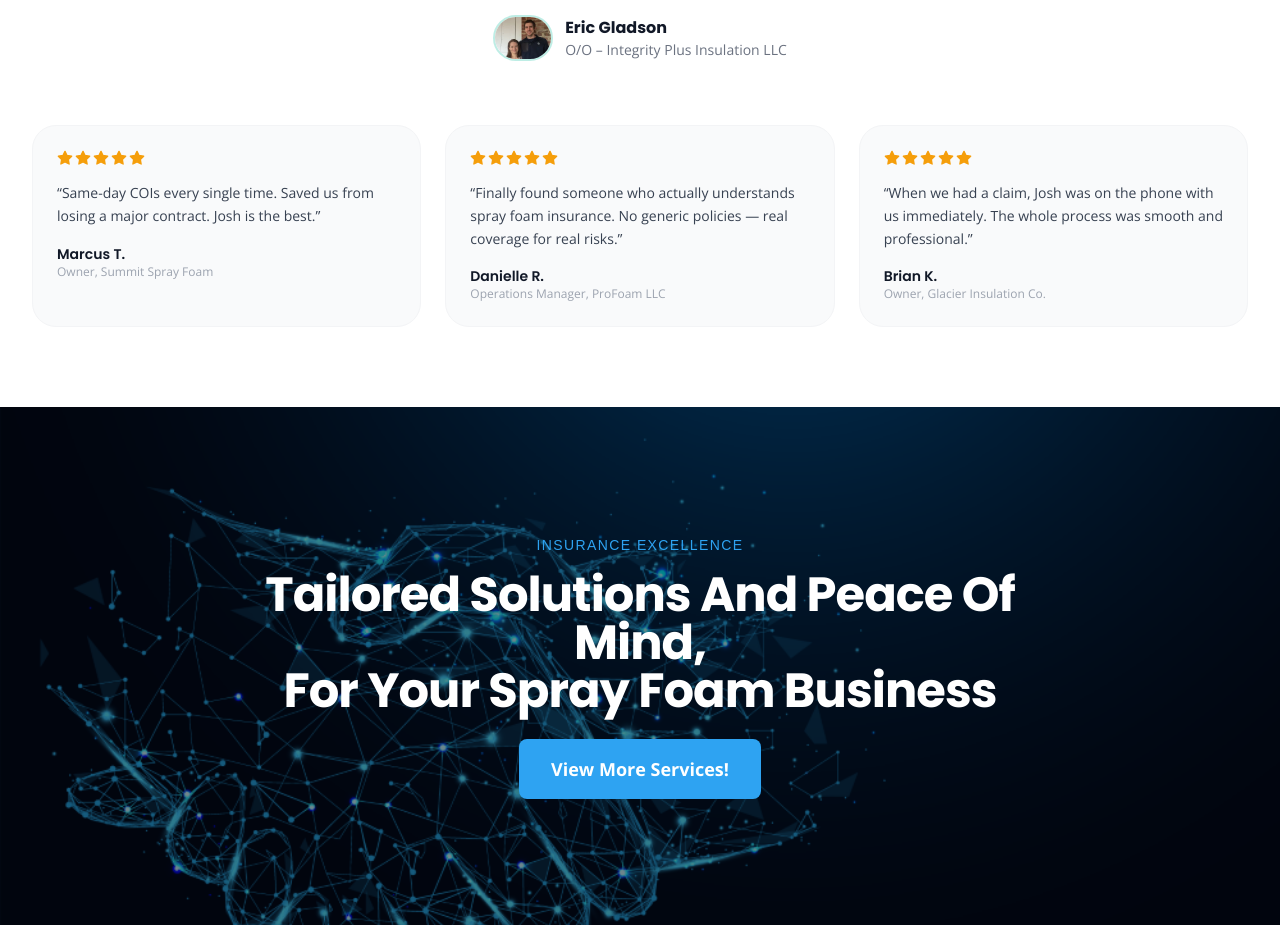
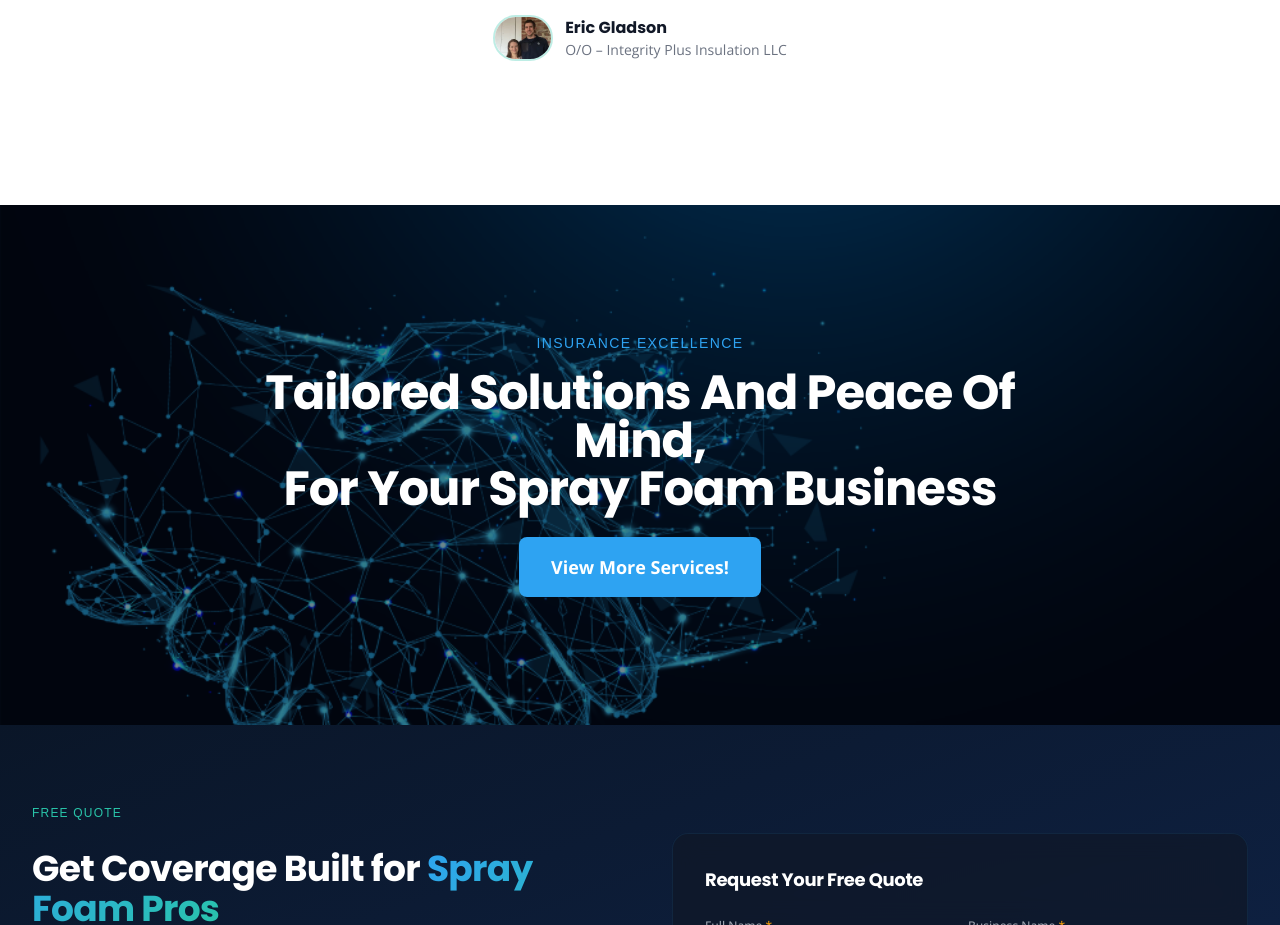
Before and after one commit to MCERQUA/sprayfoaminsurance-nextjs, a Next.js app: page / in a window 1280 px wide. Shown: the part 8720-9645 px from the top of the page. Built offline with nearby package versions, Linux system fonts and the light colour scheme.

Commit message:
auto-save: app/page.tsx

```diff
--- a/app/page.tsx
+++ b/app/page.tsx
@@ -1,7 +1,7 @@
 import type { Metadata } from 'next';
 import Link from 'next/link';
 import Image from 'next/image';
-import { Shield, Users, Truck, Leaf, FileText, Wrench, CheckCircle, Phone, ArrowRight, Star, Clock, Award, Zap, BookOpen, Quote } from 'lucide-react';
+import { Shield, Users, Truck, Leaf, FileText, Wrench, CheckCircle, Phone, ArrowRight, Clock, Award, Zap, BookOpen, Quote } from 'lucide-react';
 import FAQSection from '@/components/FAQSection';
 import CTABar from '@/components/CTABar';
 import TrustBar from '@/components/TrustBar';
@@ -389,39 +389,15 @@ export default function HomePage() {
             </div>
           </div>
 
-          {/* Star ratings grid */}
-          <div className="grid grid-cols-1 md:grid-cols-3 gap-6">
-            {[
-              {
-                quote: 'Same-day COIs every single time. Saved us from losing a major contract. Josh is the best.',
-                name: 'Marcus T.',
-                role: 'Owner, Summit Spray Foam',
-              },
-              {
-                quote: 'Finally found someone who actually understands spray foam insurance. No generic policies — real coverage for real risks.',
-                name: 'Danielle R.',
-                role: 'Operations Manager, ProFoam LLC',
-              },
-              {
-                quote: 'When we had a claim, Josh was on the phone with us immediately. The whole process was smooth and professional.',
-                name: 'Brian K.',
-                role: 'Owner, Glacier Insulation Co.',
-              },
-            ].map(({ quote, name, role }) => (
-              <div key={name} className="bg-gray-50 border border-gray-100 rounded-xl p-6">
-                <div className="flex gap-0.5 mb-4">
-                  {[...Array(5)].map((_, i) => (
-                    <Star key={i} className="w-4 h-4 fill-[#f59e0b] text-[#f59e0b]" />
-                  ))}
-                </div>
-                <p className="text-gray-700 text-sm leading-relaxed mb-4">&ldquo;{quote}&rdquo;</p>
-                <div>
-                  <p className="font-headline font-semibold text-gray-900 text-sm">{name}</p>
-                  <p className="text-gray-400 text-xs">{role}</p>
-                </div>
-              </div>
-            ))}
-          </div>
+          {/* Note: a 3-card grid of additional "customer" testimonials previously
+              lived here with invented names, quotes, and company names
+              (Marcus T./Summit Spray Foam, Danielle R./ProFoam LLC, Brian
+              K./Glacier Insulation Co.) — none of these are real people or
+              real reviews. Removed per the same "never fabricate people"
+              rule applied to the about-us team section; the one genuine,
+              attributable review (Eric Gladson / Integrity Plus Insulation
+              LLC) above stands on its own rather than being padded out with
+              fake ones. */}
         </div>
       </section>
 
```
